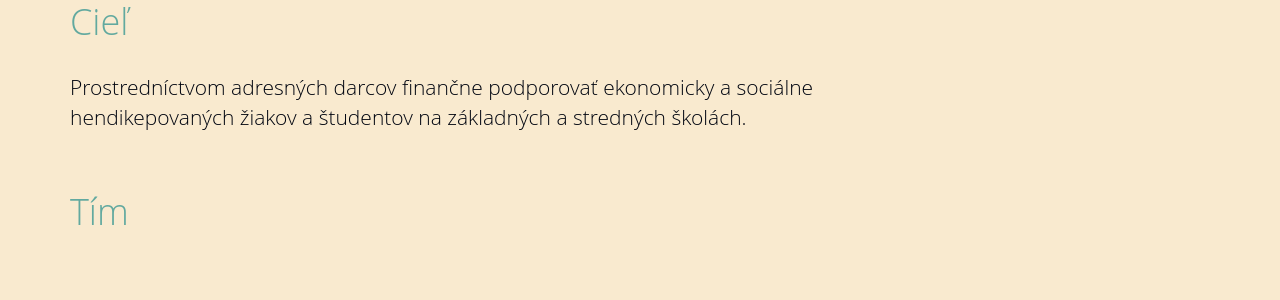
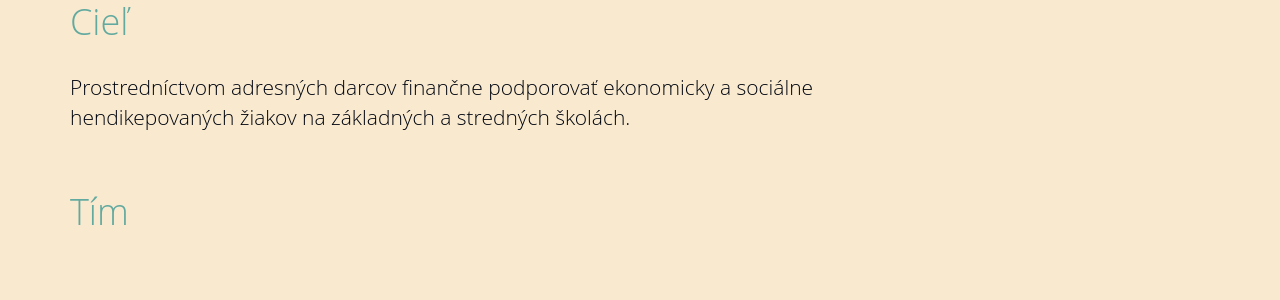
Before and after one commit to davatjeviac/davatjeviac.github.io, a Jekyll site: the page built from o-nas.html, in a window 1280 px wide. Shown: the part 865-1165 px from the top of the page. Built offline with Jekyll 4.4.1, drawn with Linux system fonts in a browser that asks for light colours; some web fonts are replaced; grey boxes are pictures that could not be loaded.

Commit message:
Update o-nas.html

```diff
--- a/o-nas.html
+++ b/o-nas.html
@@ -30,7 +30,7 @@ order: 1
       </div>
       <div class="custom-section">
         <h1 class="page-header">Cieľ</h1>
-        <p class="lead">Prostredníctvom adresných darcov finančne podporovať ekonomicky a sociálne hendikepovaných žiakov a študentov na základných a stredných školách.</p>
+        <p class="lead">Prostredníctvom adresných darcov finančne podporovať ekonomicky a sociálne hendikepovaných žiakov na základných a stredných školách.</p>
       </div>
       <div class="custom-section">
         <h1 class="page-header">Tím</h1>
```
